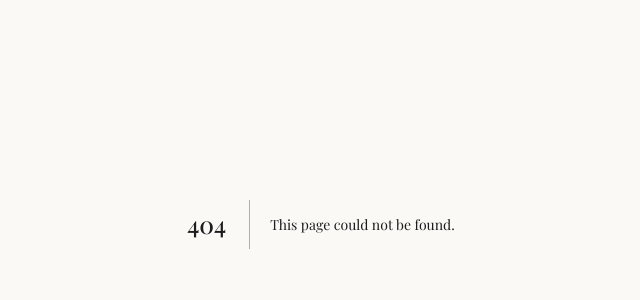
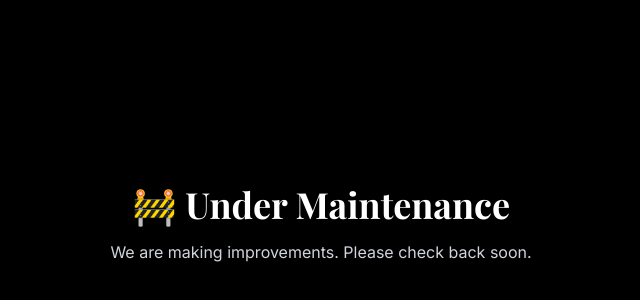
Before and after one commit to priyanshporwal-4/sona-creations, a Next.js app: page /maintenance in a window 1280 px wide. Before the commit this address had no page. Shown: the part 176-476 px from the top of the page, without its empty margins (319-959 px from the left). Built offline with nearby package versions, Linux system fonts and the light colour scheme; a web font is replaced by a local one.

Commit message:
Add maintenance mode

```diff
--- /dev/null
+++ b/app/maintenance/page.js
@@ -0,0 +1,12 @@
+export default function MaintenancePage() {
+  return (
+    <div className="min-h-screen flex items-center justify-center bg-black text-white">
+      <div className="text-center space-y-4">
+        <h1 className="text-4xl font-bold">🚧 Under Maintenance</h1>
+        <p className="text-gray-300">
+          We are making improvements. Please check back soon.
+        </p>
+      </div>
+    </div>
+  );
+}
```
Also changed, not shown: middleware.js (added, +14 -0 lines).
